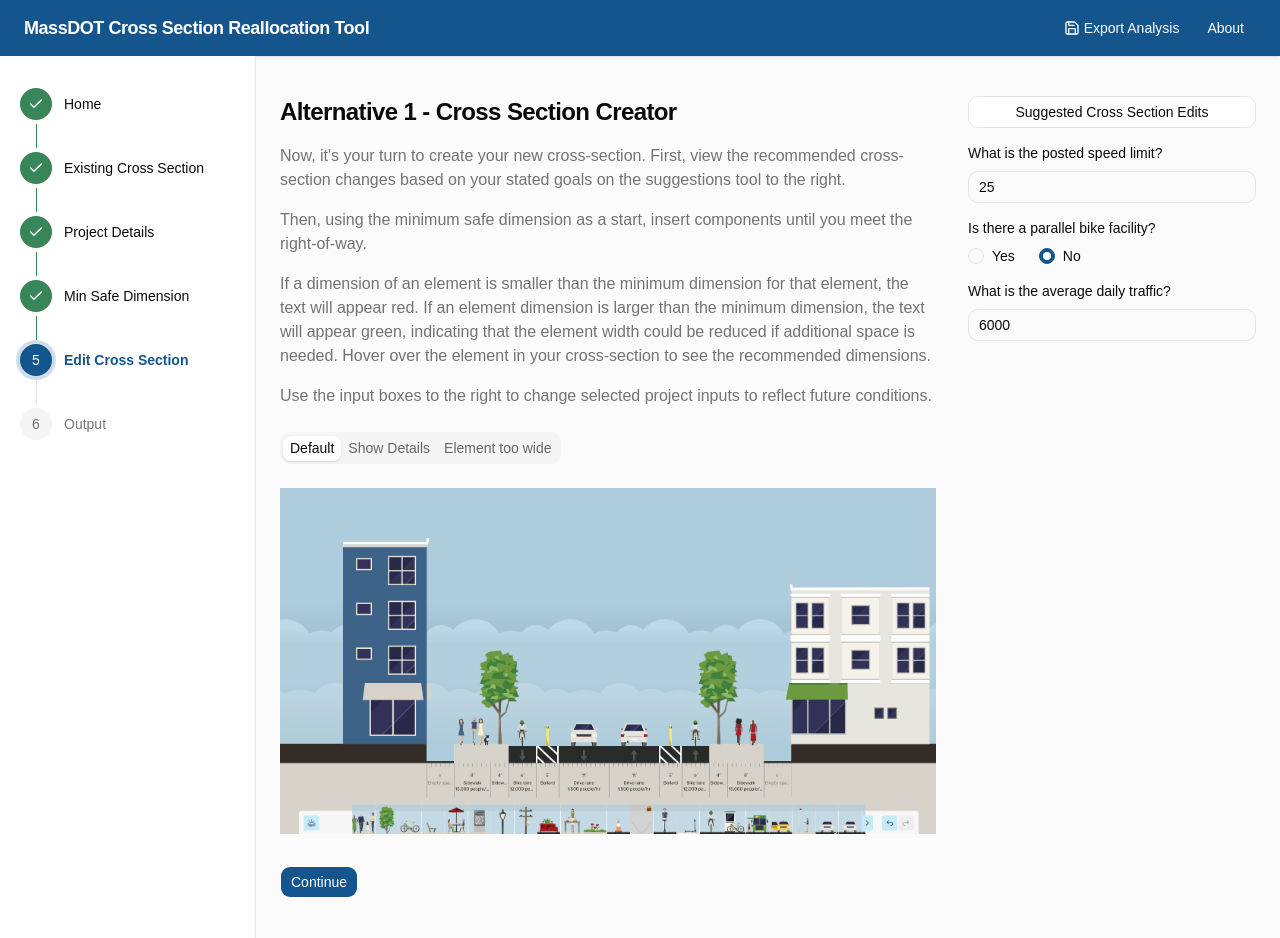
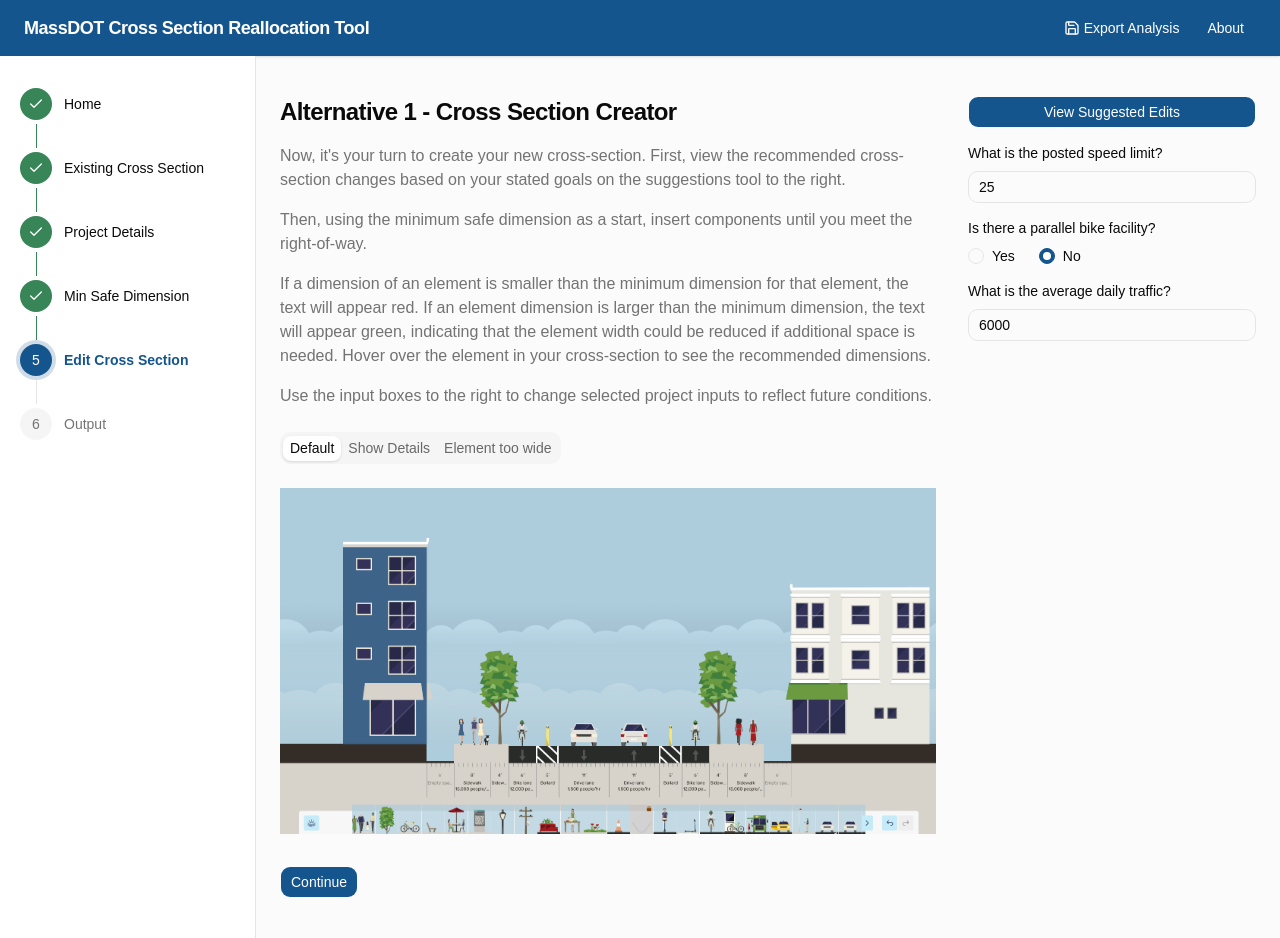
Before and after one commit to kittelson/cross-section-viz, a React (Vite) app: page /edit-cross-section in a window 1280 px wide. Built offline with nearby package versions, Linux system fonts and the light colour scheme.

Commit message:
fix basepath

```diff
--- a/package.json
+++ b/package.json
@@ -7,6 +7,7 @@
     "dev": "vite",
     "build": "tsc -b && vite build",
     "lint": "oxlint",
+    "deploy": "robocopy ./dist \\\\web02\\web\\cross-section\\ /mir /mt /z",
     "preview": "vite preview",
     "test": "vitest run",
     "test:watch": "vitest",
--- a/src/App.tsx
+++ b/src/App.tsx
@@ -1,8 +1,8 @@
 import { createBrowserRouter, RouterProvider } from 'react-router-dom';
 import { TooltipProvider } from '@/components/ui/tooltip';
-import { routes } from '@/routes';
+import { basename, routes } from '@/routes';
 
-const router = createBrowserRouter(routes);
+const router = createBrowserRouter(routes, { basename });
 
 export default function App() {
   return (
--- a/src/components/SuggestedEditsDialog.tsx
+++ b/src/components/SuggestedEditsDialog.tsx
@@ -13,8 +13,8 @@ export function SuggestedEditsDialog() {
   return (
     <Dialog>
       <DialogTrigger asChild>
-        <Button type="button" variant="outline" className="w-full">
-          Suggested Cross Section Edits
+        <Button type="button" variant="default" className="w-full">
+          View Suggested Edits
         </Button>
       </DialogTrigger>
       <DialogContent className="max-h-[85vh] overflow-y-auto sm:max-w-6xl">
--- a/src/components/output/CapacityTab.tsx
+++ b/src/components/output/CapacityTab.tsx
@@ -1,4 +1,5 @@
 import { useAtom } from 'jotai';
+import { FileText } from 'lucide-react';
 import { capacityResultsById, type CapacityScenario } from '@/capacity';
 import { capacityScenariosAtom } from '@/atoms';
 import { ExportAnalysisDialog } from '@/components/ExportAnalysisDialog';
@@ -197,8 +198,12 @@ export function CapacityTab() {
           );
         })}
       </div>
-      <div className="mt-8 flex flex-wrap items-center justify-between gap-3 border-t pt-6">
+      <div className="mt-8 flex flex-wrap items-center gap-3 border-t pt-6">
         <ExportAnalysisDialog triggerClassName="border hover:bg-muted" />
+        <Button type="button" onClick={() => alert('Coming soon')}>
+          <FileText />
+          Generate Report
+        </Button>
       </div>
     </div>
   );
--- a/src/routes.ts
+++ b/src/routes.ts
@@ -10,6 +10,8 @@ import { OutputPage } from '@/pages/OutputPage';
 import { ProjectDetailsPage } from '@/pages/ProjectDetailsPage';
 
 export { paths };
+
+export const basename = import.meta.env.BASE_URL.replace(/\/$/, '') || '/';
 
 export const routes: RouteObject[] = [
   {
--- a/vite.config.ts
+++ b/vite.config.ts
@@ -7,6 +7,7 @@ import { defineConfig } from 'vite';
 // https://vite.dev/config/
 export default defineConfig({
   plugins: [react(), tailwindcss()],
+  base: '/cross-section',
   resolve: {
     alias: {
       '@': path.resolve(import.meta.dirname, './src'),
```
Also changed, not shown: 2 other files (tests, documents, lock files or other folders).
